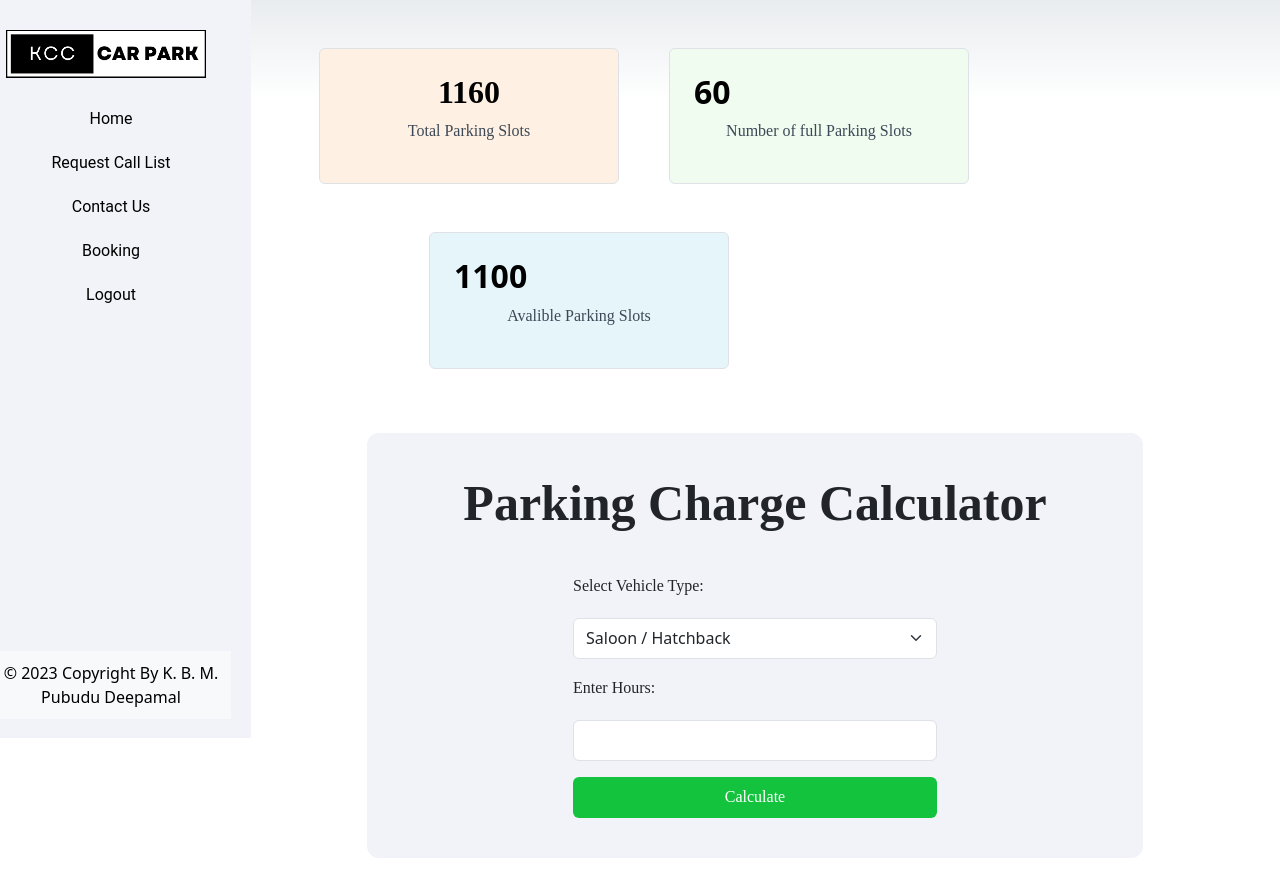
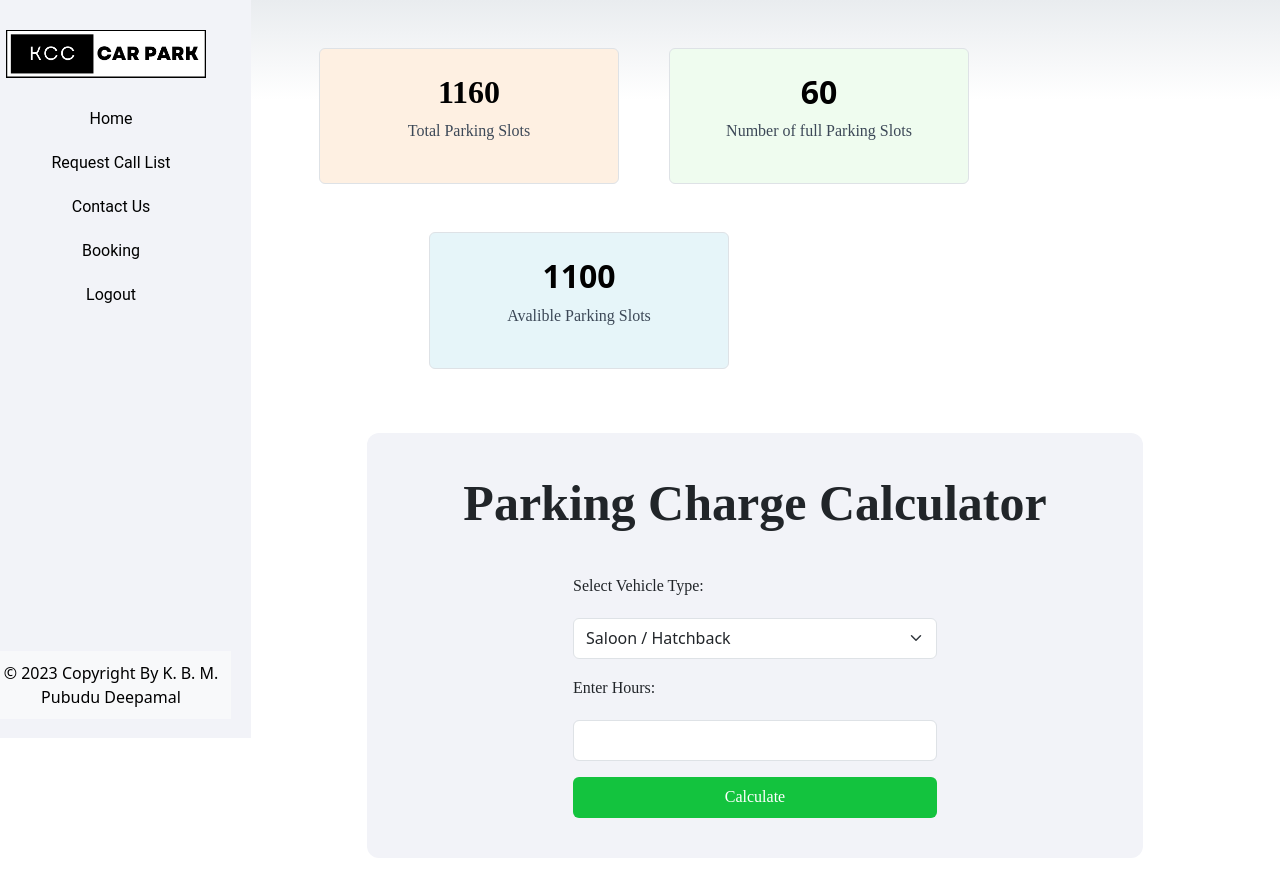
Before and after one commit to PubuduDeepamal/KCC, a React (Create React App) app: page /AdminDashBord in a window 1280 px wide. Shown: the top 896 px of the page. Built offline with nearby package versions, Linux system fonts and the light colour scheme.

Commit message:
Update Sidebar.css

```diff
--- a/src/Css/Sidebar.css
+++ b/src/Css/Sidebar.css
@@ -78,3 +78,7 @@
   margin-top: -80px;
   margin-right: 55px;
 }
+
+.fs-2 {
+  text-align: center;
+}
```
